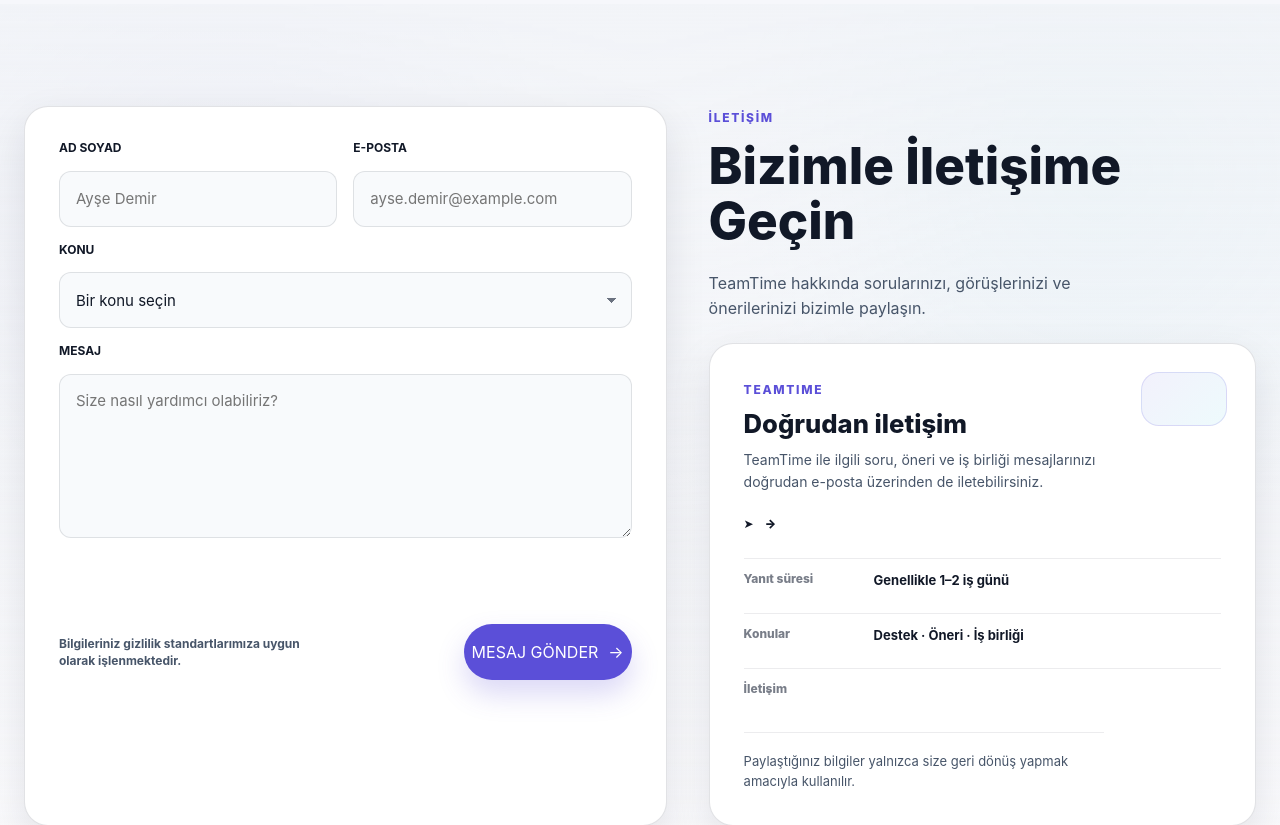
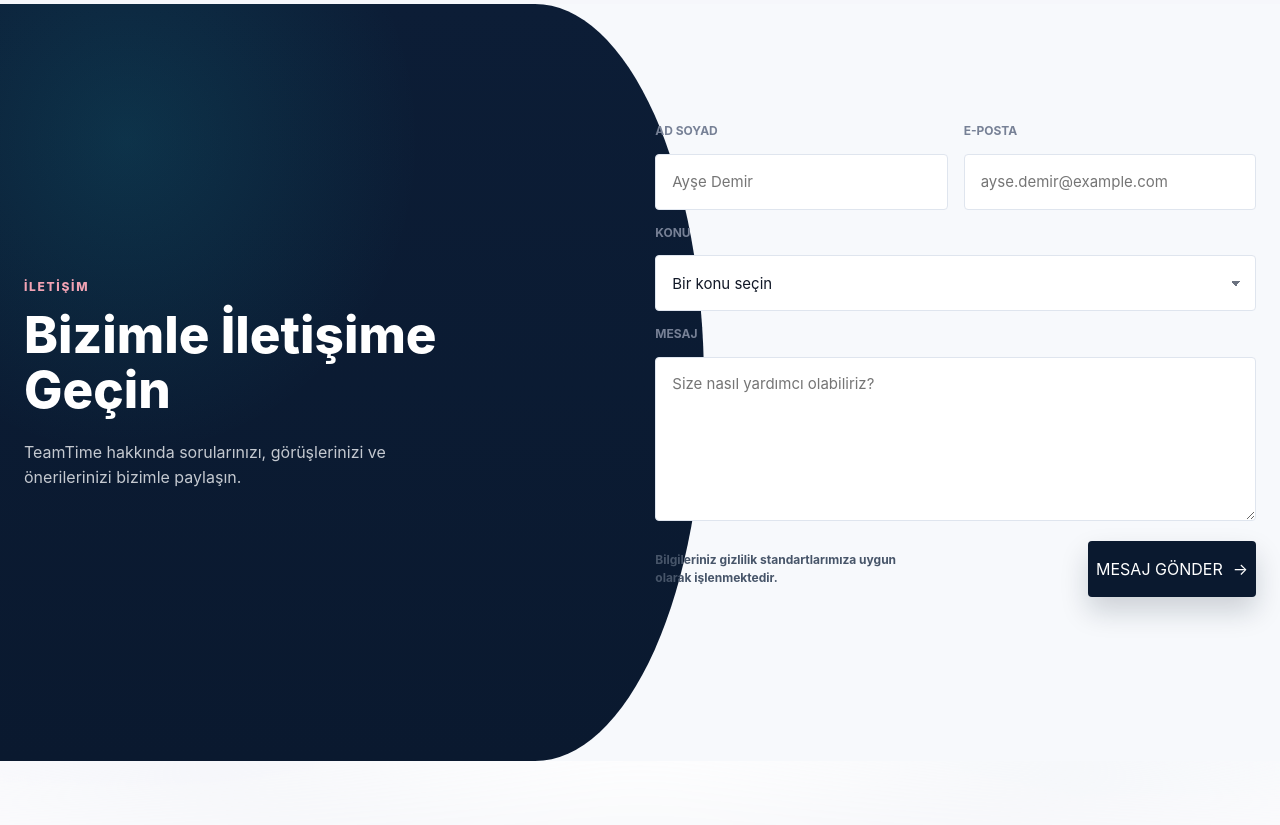
Before and after one commit to Nisayakar/TeamTime, a React (Vite) app in the folder frontend/: page / in a window 1280 px wide. Shown: the part 1640-2465 px from the top of the page. Built offline with nearby package versions, Linux system fonts and the light colour scheme; no server answers.

Commit message:
form düzenlendi

```diff
--- a/frontend/src/pages/Home.css
+++ b/frontend/src/pages/Home.css
@@ -847,27 +847,29 @@ body:has(.template-home) .app-navbar {
 }
 
 .template-contact {
+    --contact-navy: #0a192f;
+    --contact-accent: #f2a3b4;
     position: relative;
     isolation: isolate;
     overflow: hidden;
     margin-top: 0;
     padding: clamp(80px, 8vw, 116px) 0;
-    background:
-        radial-gradient(circle at 18% 22%, rgba(91, 79, 216, 0.06), transparent 26%),
-        radial-gradient(circle at 86% 18%, rgba(34, 199, 221, 0.07), transparent 28%),
-        linear-gradient(180deg, var(--home-surface-muted) 0%, #fbfbfd 100%);
+    background: #f7f9fc;
     color: var(--home-text);
 }
 
 .template-contact::before {
     position: absolute;
-    inset: 0;
+    top: 0;
+    bottom: 0;
+    left: 0;
     z-index: 0;
+    width: min(55vw, 830px);
     content: "";
     background:
-        linear-gradient(180deg, rgba(242, 244, 248, 0.98), rgba(251, 251, 253, 0)),
-        radial-gradient(ellipse at 50% 0%, rgba(255, 255, 255, 0.7), transparent 42%);
-    opacity: 0.8;
+        radial-gradient(ellipse at 18% 18%, rgba(25, 211, 223, 0.12), transparent 36%),
+        linear-gradient(180deg, #0c1d36 0%, var(--contact-navy) 100%);
+    border-radius: 0 48% 48% 0 / 0 100% 100% 0;
     pointer-events: none;
 }
 
@@ -878,51 +880,42 @@ body:has(.template-home) .app-navbar {
 
 .template-contact-grid {
     display: grid;
-    grid-template-columns: minmax(0, 1.08fr) minmax(320px, 0.92fr);
-    gap: clamp(24px, 4vw, 42px);
-    align-items: stretch;
+    grid-template-columns: minmax(320px, 0.96fr) minmax(420px, 1.04fr);
+    gap: clamp(46px, 6vw, 88px);
+    align-items: center;
 }
 
 .template-contact-copy {
     display: flex;
     flex-direction: column;
-    gap: 22px;
+    justify-content: center;
+    gap: 0;
+    order: 1;
+    min-height: 460px;
+    color: #ffffff;
+}
+
+.template-contact-form {
     order: 2;
 }
 
-.template-contact-form {
-    order: 1;
-}
-
 .template-contact-heading {
-    max-width: 480px;
+    max-width: 520px;
 }
 
 .template-contact-heading > span {
     display: inline-flex;
     margin-bottom: 14px;
-    color: var(--home-primary);
+    color: var(--contact-accent);
     font-size: 12px;
     font-weight: 800;
     letter-spacing: 0.14em;
     line-height: 1;
 }
 
-.template-contact-info > span {
-    position: relative;
-    z-index: 1;
-    display: inline-flex;
-    margin-bottom: 14px;
-    color: var(--home-primary);
-    font-size: 12px;
-    font-weight: 800;
-    letter-spacing: 0.14em;
-    line-height: 1;
-}
-
 .template-contact-heading h2 {
     margin: 0;
-    color: var(--home-text);
+    color: #ffffff;
     font-size: clamp(34px, 4vw, 52px);
     font-weight: 780;
     line-height: 1.06;
@@ -933,56 +926,8 @@ body:has(.template-home) .app-navbar {
     max-width: 420px;
     margin: 0;
     padding-top: 24px;
-    color: var(--home-text-soft);
+    color: rgba(248, 250, 252, 0.78);
     font-size: 16px;
-    line-height: 1.55;
-}
-
-.template-contact-info {
-    position: relative;
-    overflow: hidden;
-    flex: 1;
-    max-width: none;
-    padding: clamp(24px, 3vw, 34px);
-    border: 1px solid var(--home-border);
-    border-radius: 24px;
-    background: var(--home-surface-strong);
-    box-shadow: var(--home-shadow-soft);
-}
-
-.template-contact-info::after {
-    position: absolute;
-    content: "";
-    top: 28px;
-    right: 28px;
-    width: 86px;
-    height: 54px;
-    border: 1px solid rgba(91, 79, 216, 0.16);
-    border-radius: 18px;
-    background:
-        linear-gradient(135deg, rgba(91, 79, 216, 0.08), rgba(34, 199, 221, 0.08));
-    opacity: 1;
-    pointer-events: none;
-}
-
-.template-contact-info h3 {
-    position: relative;
-    z-index: 1;
-    margin: 0;
-    color: var(--home-text);
-    font-size: clamp(24px, 2vw, 32px);
-    font-weight: 760;
-    line-height: 1.08;
-}
-
-.template-contact-info p {
-    position: relative;
-    z-index: 1;
-    max-width: 360px;
-    margin: 0;
-    padding-top: 12px;
-    color: var(--home-text-soft);
-    font-size: 14px;
     line-height: 1.55;
 }
 
@@ -990,13 +935,13 @@ body:has(.template-home) .app-navbar {
     display: flex;
     min-height: 100%;
     flex-direction: column;
-    justify-content: space-between;
+    justify-content: center;
     gap: 20px;
-    padding: clamp(24px, 3vw, 34px);
-    border: 1px solid var(--home-border);
-    border-radius: 24px;
-    background: var(--home-surface-strong);
-    box-shadow: var(--home-shadow-soft);
+    padding: clamp(10px, 2vw, 18px) 0;
+    border: 0;
+    border-radius: 0;
+    background: transparent;
+    box-shadow: none;
 }
 
 .template-contact-form-fields {
@@ -1016,7 +961,7 @@ body:has(.template-home) .app-navbar {
 }
 
 .template-field label {
-    color: var(--home-text);
+    color: #778196;
     font-size: 12px;
     font-weight: 700;
     line-height: 1.2;
@@ -1027,9 +972,9 @@ body:has(.template-home) .app-navbar {
 .template-field select,
 .template-field textarea {
     width: 100%;
-    border: 1px solid rgba(15, 23, 42, 0.11);
-    border-radius: 12px;
-    background: #f8fafc;
+    border: 1px solid #dfe5ee;
+    border-radius: 4px;
+    background: #ffffff;
     color: var(--home-text);
     font-size: 15px;
     line-height: 1.4;
@@ -1066,8 +1011,8 @@ body:has(.template-home) .app-navbar {
 .template-field select:focus,
 .template-field textarea:focus {
     background: #ffffff;
-    border-color: var(--home-primary);
-    box-shadow: 0 0 0 4px rgba(91, 79, 216, 0.12);
+    border-color: var(--contact-accent);
+    box-shadow: 0 0 0 4px rgba(242, 163, 180, 0.2);
     outline: 0;
 }
 
@@ -1098,9 +1043,9 @@ body:has(.template-home) .app-navbar {
     gap: 10px;
     overflow: hidden;
     border: 0;
-    border-radius: 999px;
-    background: var(--home-primary);
-    box-shadow: 0 14px 28px rgba(91, 79, 216, 0.22);
+    border-radius: 4px;
+    background: var(--contact-navy);
+    box-shadow: 0 14px 28px rgba(10, 25, 47, 0.18);
     color: #ffffff;
     cursor: pointer;
     font-size: 13px;
@@ -1121,8 +1066,8 @@ body:has(.template-home) .app-navbar {
 
 .template-send-button:hover:not(:disabled) {
     transform: translateY(-2px);
-    background: var(--home-primary-dark);
-    box-shadow: 0 18px 34px rgba(91, 79, 216, 0.26);
+    background: #10233f;
+    box-shadow: 0 18px 34px rgba(10, 25, 47, 0.26);
 }
 
 .template-send-button span {
@@ -1143,9 +1088,8 @@ body:has(.template-home) .app-navbar {
     opacity: 0.7;
 }
 
-.template-send-button:focus-visible,
-.template-mail-link:focus-visible {
-    outline: 3px solid rgba(91, 79, 216, 0.32);
+.template-send-button:focus-visible {
+    outline: 3px solid rgba(242, 163, 180, 0.42);
     outline-offset: 4px;
 }
 
@@ -1167,64 +1111,6 @@ body:has(.template-home) .app-navbar {
 
 .template-contact-feedback .error {
     color: #be123c;
-}
-
-.template-mail-link {
-    display: inline-flex;
-    position: relative;
-    z-index: 1;
-    width: fit-content;
-    align-items: center;
-    gap: 11px;
-    margin-top: 24px;
-    color: var(--home-primary);
-    font-size: 12px;
-    font-weight: 900;
-    line-height: 1.2;
-    text-transform: uppercase;
-    transition: opacity 180ms ease;
-}
-
-.template-mail-link:hover {
-    opacity: 0.78;
-}
-
-.template-contact-details {
-    position: relative;
-    z-index: 1;
-    display: grid;
-    gap: 12px;
-    margin: 26px 0 0;
-}
-
-.template-contact-details div {
-    display: grid;
-    grid-template-columns: 116px minmax(0, 1fr);
-    gap: 14px;
-    padding: 12px 0;
-    border-top: 1px solid rgba(15, 23, 42, 0.08);
-}
-
-.template-contact-details dt {
-    color: rgba(15, 23, 42, 0.56);
-    font-size: 12px;
-    font-weight: 800;
-    line-height: 1.4;
-}
-
-.template-contact-details dd {
-    margin: 0;
-    color: var(--home-text);
-    font-size: 13px;
-    font-weight: 700;
-    line-height: 1.4;
-}
-
-.template-contact-privacy {
-    margin-top: 22px !important;
-    padding-top: 18px !important;
-    border-top: 1px solid rgba(15, 23, 42, 0.08);
-    font-size: 13px !important;
 }
 
 .template-footer {
@@ -1490,10 +1376,26 @@ body:has(.template-home) .app-navbar {
         gap: 36px;
     }
 
+    .template-contact::before {
+        right: 0;
+        bottom: auto;
+        width: 100%;
+        height: min(520px, 44%);
+        border-radius: 0 0 34px 34px;
+    }
+
     .template-contact-copy,
-    .template-contact-heading,
-    .template-contact-info {
+    .template-contact-heading {
         max-width: none;
+    }
+
+    .template-contact-copy {
+        min-height: auto;
+        padding: 28px;
+        border-radius: 18px;
+        background:
+            radial-gradient(ellipse at 16% 0%, rgba(25, 211, 223, 0.12), transparent 42%),
+            var(--contact-navy);
     }
 
     .video-hero {
@@ -1692,11 +1594,6 @@ body:has(.template-home) .app-navbar {
     .template-feature-media {
         width: min(82%, 360px);
         height: 160px;
-    }
-
-    .template-contact-details div {
-        grid-template-columns: 1fr;
-        gap: 4px;
     }
 
     .template-feature-card h3 {
--- a/frontend/src/pages/Home.tsx
+++ b/frontend/src/pages/Home.tsx
@@ -372,37 +372,6 @@ function Home() {
                                 <h2>Bizimle İletişime Geçin</h2>
                                 <p>TeamTime hakkında sorularınızı, görüşlerinizi ve önerilerinizi bizimle paylaşın.</p>
                             </div>
-
-                            <div className="template-contact-info">
-                                <span>TEAMTIME</span>
-                                <h3>Doğrudan iletişim</h3>
-                                <p>
-                                    TeamTime ile ilgili soru, öneri ve iş birliği mesajlarınızı doğrudan
-                                    e-posta üzerinden de iletebilirsiniz.
-                                </p>
-                                <a className="template-mail-link" href={`mailto:${contactEmail}`}>
-                                    <span aria-hidden="true">➤</span>
-                                    {contactEmail}
-                                    <span aria-hidden="true">→</span>
-                                </a>
-                                <dl className="template-contact-details">
-                                    <div>
-                                        <dt>Yanıt süresi</dt>
-                                        <dd>Genellikle 1–2 iş günü</dd>
-                                    </div>
-                                    <div>
-                                        <dt>Konular</dt>
-                                        <dd>Destek · Öneri · İş birliği</dd>
-                                    </div>
-                                    <div>
-                                        <dt>İletişim</dt>
-                                        <dd>{contactEmail}</dd>
-                                    </div>
-                                </dl>
-                                <p className="template-contact-privacy">
-                                    Paylaştığınız bilgiler yalnızca size geri dönüş yapmak amacıyla kullanılır.
-                                </p>
-                            </div>
                         </div>
 
                         <form className="template-contact-form" onSubmit={submitContactForm}>
```
